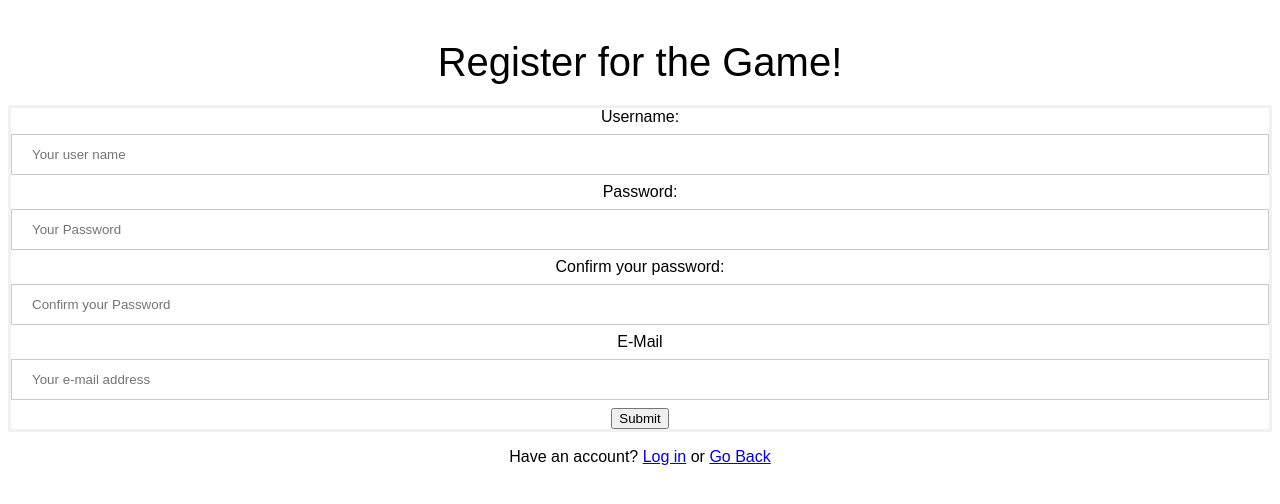
After one commit to HusainMehdi/web-programming, a PHP site: page /registration.php in a window 1280 px wide. The commit adds this page. Shown: the top 504 px of the page. Run offline with PHP 8.4, Linux system fonts and the light colour scheme.

Commit message:
User login + registration
Index has login and logout llinks, login and registration forms are done.
User authentication fails.
Need to work on funtions.

```diff
--- a/init.php
+++ b/init.php
@@ -2,4 +2,32 @@
     require('db.php');
     session_start();
 
+	function is_logged_in(){
+		return isset($_SESSION[$user_name]);
+	}
+
+	function require_login(){
+		if(!is_logged_in()){
+			header("Location: login.php");
+		}
+	}
+
+	function is_blank($x) {
+    	return !isset($x) || trim($x) === '';
+  	}
+
+	function show_errors($errors=array()) {
+	  $result = '';
+	  if(!empty($errors)) {
+		$result .= "<div class=\"errors\">";
+		$result .= "<ul>";
+		foreach($errors as $error) {
+		  $result .= "<li>" . h($error) . "</li>";
+		}
+		$result .= "</ul>";
+		$result .= "</div>";
+	  }
+	  return $result;
+	}
+
 ?>
--- /dev/null
+++ b/registration.php
@@ -0,0 +1,99 @@
+<!DOCTYPE html>
+<html>
+	<head>
+  	<meta charset="uft-8">
+  	<title>Register to Game!</title>
+  	<link rel="stylesheet" href="style.css">
+	</head>
+	<body>
+	<?php
+		require('init.php');
+		$user_name = '';
+        $password = '';
+
+		//Checks if the user name has been used before
+		function uniqueUserName($user_name) {
+			$check = "SELECT * FROM 'users' WHERE username='" . db_escape($db_connect, $user_name);
+			$result = mysqli_query($db_connect, $check);
+    		$count = mysqli_num_rows($result);
+    		mysqli_free_result($result);
+			return $admin_count === 0;
+		}
+		//Checks if the email has been used before
+		function uniqueEmail($email) {
+			$check = "SELECT * FROM 'users' WHERE email='" . db_escape($db_connect, $email);
+			$result = mysqli_query($db_connect, $check);
+    		$count = mysqli_num_rows($result);
+    		mysqli_free_result($result);
+			return $admin_count === 0;
+		}
+
+
+		//Check if the email is in a valid format
+		function isEmailValid($value) {
+    		$email_regex = '/\A[A-Z0-9._%+-]+@[A-Z0-9.-]+\.[A-Z]{2,}\Z/i';
+    		return preg_match($email_regex, $value) === 1;
+		}
+        //Checks if user authentication has been done
+        if(isset($_REQUEST['user_name'])) {
+           	$user_name = $_REQUEST['user_name'];
+            $user_name = mysqli_real_escape_string($db_connect,$user_name);
+			if(array_unique($user_name)){
+				$email = $_REQUEST['email'];
+				$email = mysqli_real_escape_string($db_connect,$email);
+				if(uniqueEmail($email) && isEmailValid($email)){
+					$password = $_REQUEST['password'];
+            		$password = mysqli_real_escape_string($db_connect,$password);
+
+					$query = "INSERT into 'users' (user_name, password, email) VALUES ('$user_name, $password, $email')";
+
+            		if(mysqli_query($db_connect,$query)){
+                	$session['user_name'] = $user_name;
+                	header("Location: index.html");;
+
+				}
+
+			}
+
+
+            } else{
+                //Error msg if username or password is incorrect
+                echo "<div class='failed'>
+                <h3> Failed to register. Username or email address already exists</h3>
+                <br/>
+                <a href='registration.php'>Try again</a>
+				<p>Or if you have an account,<a href='login.php'>Log in</a>
+                </div>";
+            }
+        }else{
+
+
+	?>
+
+		<div class='login'>
+                <h1>Register for the Game!</h1>
+
+                <form action="" method="post">
+                    Username:
+                    <br/>
+                    <input type="text" name="user_name" placeholder="Your user name" required/>
+                    Password:
+                    <br/>
+                    <input type="password" name="password" placeholder="Your Password" required/>
+                    <br/>
+					Confirm your password:
+                    <br/>
+                    <input type="password" name="password2" placeholder="Confirm your Password" required/>
+                    <br/>
+					E-Mail
+					<br/>
+					<input type="text" name="email" placeholder="Your e-mail address" required/>
+					<br/>
+                    <input type="submit" name="submit" value="Submit" />
+                    </form>
+                    <p>Have an account? <a href="login.php">Log in</a> or <a href="index.html">Go Back</a></p></p>
+                </div>
+
+	<?php } ?>
+	</body>
+</html>
```
Also changed, not shown: index.html (+8 -2 lines), login.php (+20 -8 lines), userAcc.sql (+4 -6 lines), auth.php (renamed from login/auth.php), logout.php (renamed from login/logout.php).
